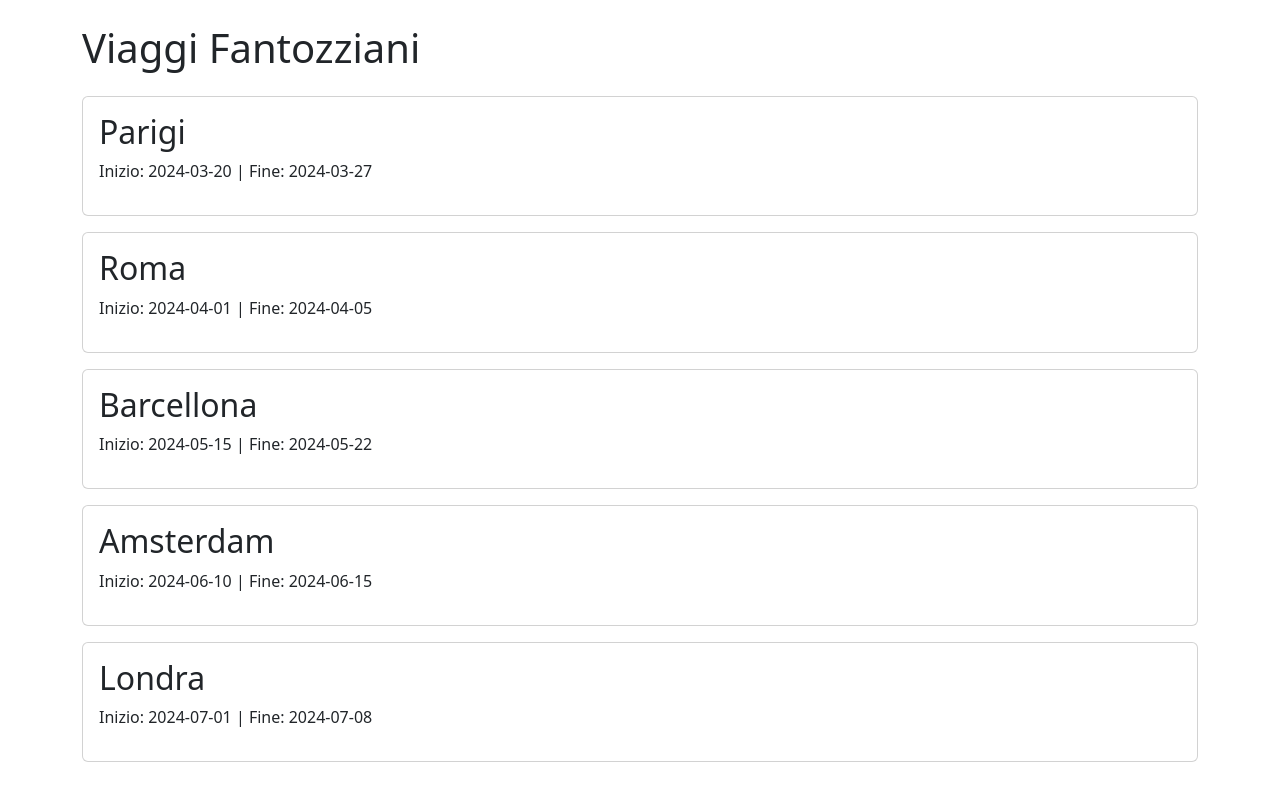
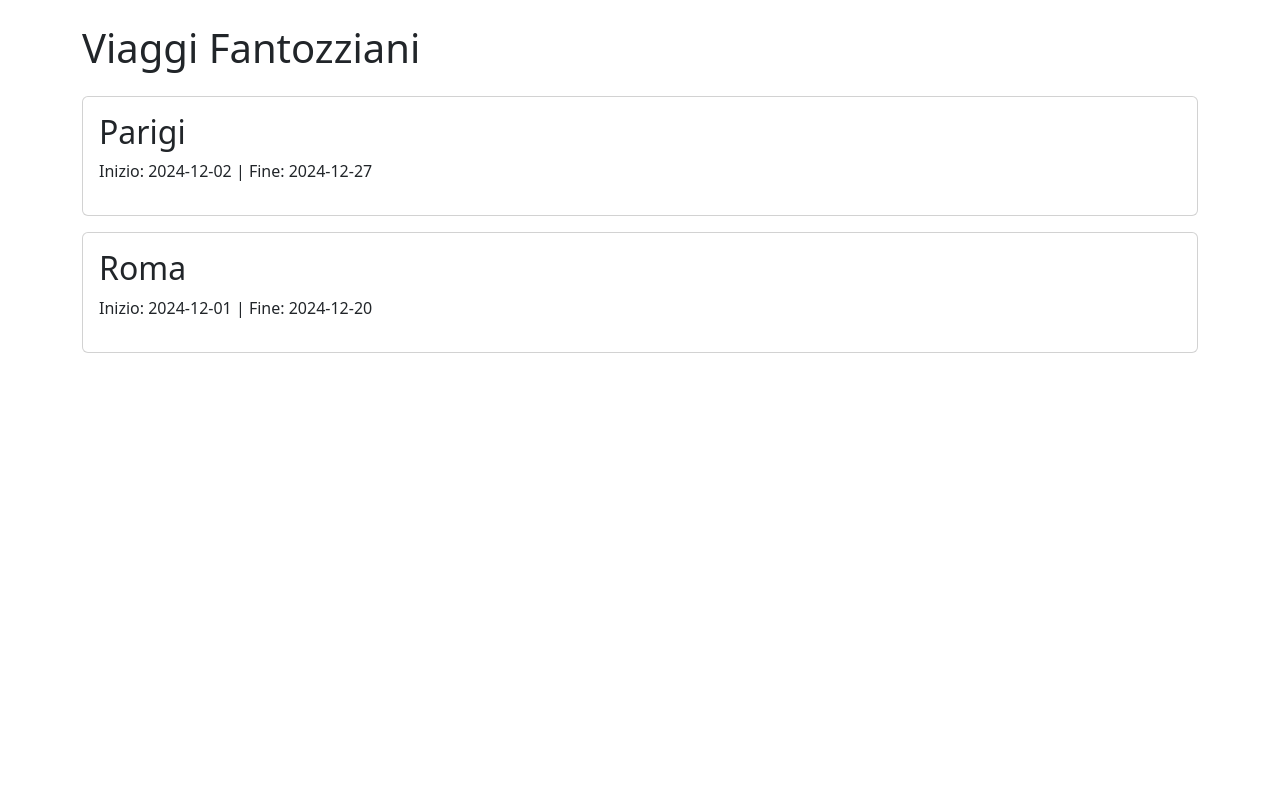
Before and after one commit to deca-francesco/sst-travel-mate, a React (Vite) app: page / in a window 1280 px wide. Built offline with nearby package versions, Linux system fonts and the light colour scheme.

Commit message:
ADD: TravelsPage condition to display only current travels

```diff
--- a/src/db/data.js
+++ b/src/db/data.js
@@ -2,8 +2,8 @@ const db = [
     {
         id: 1,
         destination: 'Parigi',
-        startDate: '2024-03-20',
-        endDate: '2024-03-27',
+        startDate: '2024-12-02',
+        endDate: '2024-12-27',
         participants: [
             {
                 id: 101,
@@ -34,8 +34,8 @@ const db = [
     {
         id: 2,
         destination: 'Roma',
-        startDate: '2024-04-01',
-        endDate: '2024-04-05',
+        startDate: '2024-12-01',
+        endDate: '2024-12-20',
         participants: [
             {
                 id: 201,
--- a/src/pages/SingleTravel.jsx
+++ b/src/pages/SingleTravel.jsx
@@ -15,6 +15,7 @@ export default function SingleTravel() {
                 <p><strong>Inizio: </strong>{selectedTravel.startDate}</p>
                 <p><strong>Fine: </strong>{selectedTravel.endDate}</p>
                 <Link to={"/"}><button className='btn btn-secondary mt-2 mb-4'>Torna indietro</button></Link>
+                <SearchBar />
                 {selectedTravel.participants.map(participant => (
                     <div className="card mb-3 p-3" key={participant.id}>
                         <h3>{participant.firstName} {participant.lastName}</h3>
--- a/src/pages/TravelsPage.jsx
+++ b/src/pages/TravelsPage.jsx
@@ -2,21 +2,33 @@ import { Link } from "react-router-dom"
 import db from "../db/data"
 
 export default function TravelsPage() {
+
+    const now = new Date()
+
+    const currentTravels = db.filter(element => {
+        const startDate = new Date(element.startDate)
+        const endDate = new Date(element.endDate)
+        return startDate <= now && now <= endDate
+    })
+
+
+
 
 
     return (
         <>
             <div className="container">
                 <h1 className="my-4">Viaggi Fantozziani</h1>
-                {db.map(travel => (
-                    <Link to={`/${travel.id}`} key={travel.id} className="text-decoration-none">
+                {currentTravels.map(travel => (
+                    (<Link to={`/${travel.id}`} key={travel.id} className="text-decoration-none">
                         <div className="travel_card card mb-3 p-3" >
                             <h2>{travel.destination}</h2>
                             <p>Inizio: {travel.startDate} | Fine: {travel.endDate}</p>
                         </div>
                     </Link>
+                    )
                 ))}
-            </div>
+            </div >
         </>
     )
 }
```
Also changed, not shown: src/components/SearchBar.jsx (added).
